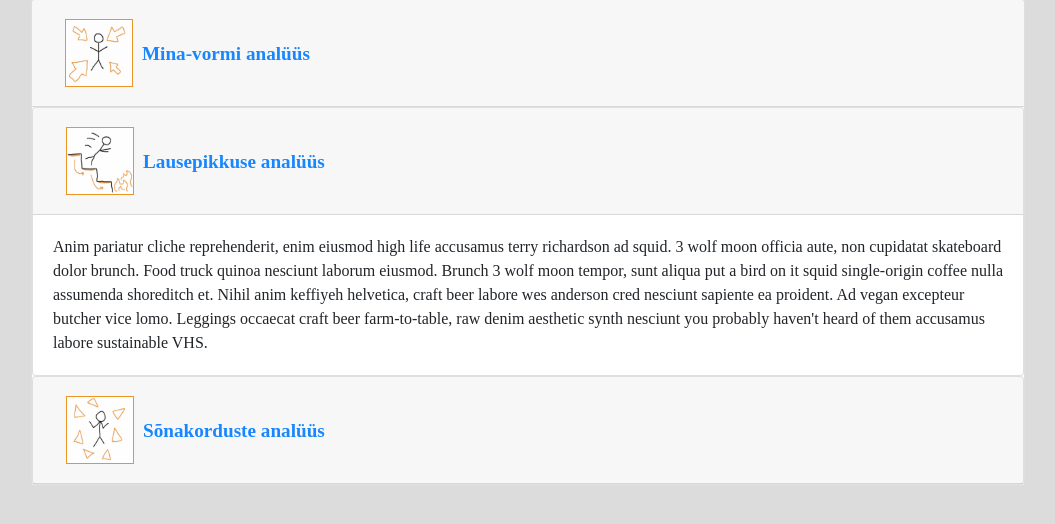
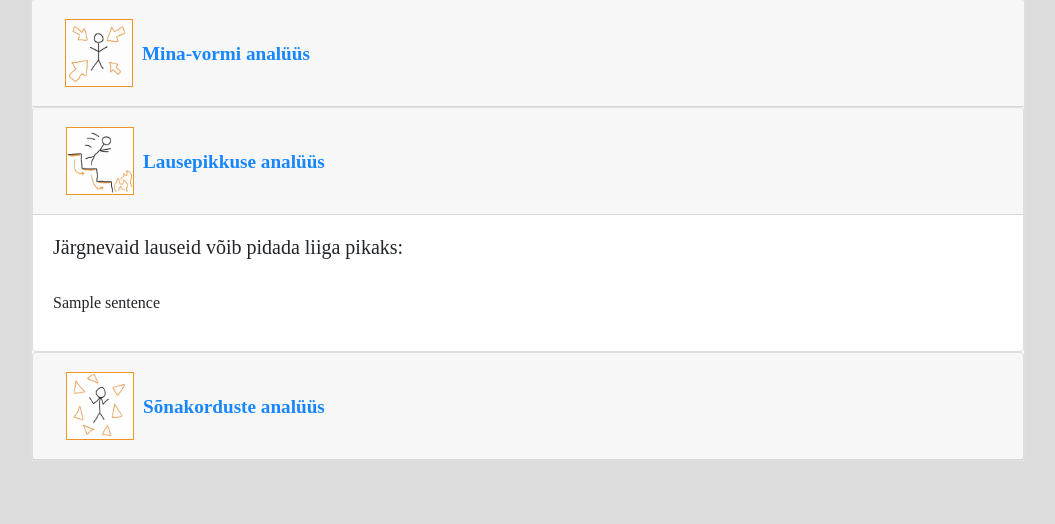
Before and after one commit to KarlKarindi/thesisanalyzer, a Flask app: template ThesisAnalyzer/templates/result.html in a window 1280 px wide, after a click on "Lausepikkuse analüüs". Shown: the part 164-688 px from the top of the page, without its empty margins (112-1167 px from the left). Run offline with Flask 2, Linux system fonts and the light colour scheme; the template is opened without the code that fills it: most values are stand-ins (such as "Sample title", 1, 10 or a date in 2020); some libraries are stand-ins or nearby versions.

Commit message:
#36 sentence length done

```diff
--- a/ThesisAnalyzer/Services/Analysis/Style/Config/config.py
+++ b/ThesisAnalyzer/Services/Analysis/Style/Config/config.py
@@ -7,7 +7,7 @@ ANALYZE_TAGS = False
 
 
 # Clause analyzer
-MAX_CLAUSE_AMOUNT = 5
+MAX_CLAUSE_AMOUNT = 4
 
 # Overused word analyzer
 OUW_NUM_WORDS_TO_ANALYZE = 20
--- a/ThesisAnalyzer/Services/Analysis/Style/sentences_length_analyzer.py
+++ b/ThesisAnalyzer/Services/Analysis/Style/sentences_length_analyzer.py
@@ -233,7 +233,7 @@ def is_sentence_too_long(clause_to_verb_chain_index):
 
     # TODO: Find optimal conditions that work the best
     # Conditions for deciding whether a sentence is too long
-    if total_clause_count > config.MAX_CLAUSE_AMOUNT and verb_chains_count >= half_of_clauses:
+    if total_clause_count > config.MAX_CLAUSE_AMOUNT and verb_chains_count >= half_of_clauses or verb_chains_count > 3:
         return True
 
     # If 5 or mmore clauses and at least 4 verbs
--- a/ThesisAnalyzer/static/styles/style.css
+++ b/ThesisAnalyzer/static/styles/style.css
@@ -82,11 +82,6 @@ footer {
   font-weight: 800;
 }
 
-.analysisHeader {
-  font-size: larger;
-  font-weight: 800;
-}
-
 .analysisResult {
   margin-top: 5px;
 }
--- a/ThesisAnalyzer/templates/result.html
+++ b/ThesisAnalyzer/templates/result.html
@@ -16,12 +16,10 @@
     <h1 class="headerResults">Tekstianalüüsi tulemused</h1>
 
     <div id="accordion">
-
       <div class="card">
         <div class="card-header" id="headingOne">
-          <h5 class="mb-0">
-            <button class="btn btn-link text-right" data-toggle="collapse" data-target="#collapseOne"
-              aria-expanded="true" aria-controls="collapseOne">
+
+          <button class="btn btn-link text-right" data-toggle="collapse" data-target="#collapseOne" href="#">
             <div class="imageContainer">
               <div class="left">
                 <img class="image" src="{{ url_for('static', filename='images/personalSentence.png') }}">
@@ -31,7 +29,7 @@
               </div>
             </div>
           </button>
-          </h5>
+
         </div>
         <div id="collapseOne" class="collapse show" aria-labelledby="headingOne" data-parent="#accordion">
           <div class="card-body">
@@ -40,10 +38,10 @@
               <h5>Tekstis ei leidu mina- või meie-vormi</h5>
               {% else %}
               <h5>Järgnevates lausetes leidub mina- või meie-vormi:</h5>
-              <br>
               <thead>
                 {%- for sentence in sentences_with_pv %}
-                <p>{{sentence}}</p>
+                <br>
+                <p><b>{{pv_in_sentences[loop.index0]}}</b> <br> {{sentence}} </p>
                 {%- endfor %}
               </thead>
               {% endif %}
@@ -54,8 +52,7 @@
         <div class="card">
           <div class="card-header" id="headingTwo">
             <h5 class="mb-0">
-              <button class="btn btn-link collapsed" data-toggle="collapse" data-target="#collapseTwo"
-                aria-expanded="true" aria-controls="collapseTwo">
+              <button class="btn btn-link collapsed" data-toggle="collapse" data-target="#collapseTwo" href="#">
                 <div class="imageContainer">
                   <div class="left">
                     <img class="image" src="{{ url_for('static', filename='images/longSentence.png') }}">
@@ -69,14 +66,15 @@
           </div>
           <div id="collapseTwo" class="collapse" aria-labelledby="headingTwo" data-parent="#accordion">
             <div class="card-body">
-              Anim pariatur cliche reprehenderit, enim eiusmod high life accusamus terry richardson ad squid. 3 wolf
-              moon
-              officia aute, non cupidatat skateboard dolor brunch. Food truck quinoa nesciunt laborum eiusmod. Brunch 3
-              wolf moon tempor, sunt aliqua put a bird on it squid single-origin coffee nulla assumenda shoreditch et.
-              Nihil anim keffiyeh helvetica, craft beer labore wes anderson cred nesciunt sapiente ea proident. Ad vegan
-              excepteur butcher vice lomo. Leggings occaecat craft beer farm-to-table, raw denim aesthetic synth
-              nesciunt
-              you probably haven't heard of them accusamus labore sustainable VHS.
+              {% if long_sentences|length == 0 %}
+              <h5>Analüüs ei tuvastanud ühtegi pikka lauset</h5>
+              {% else %}
+              <h5>Järgnevaid lauseid võib pidada liiga pikaks:</h5>
+              {%- for sentence in long_sentences %}
+              <br>
+              <p>{{sentence}}</p>
+              {%- endfor %}
+              {% endif %}
             </div>
           </div>
         </div>
```
Also changed, not shown: ThesisAnalyzer/Routes/routes.py (+10 -1 lines). Lines whose indentation alone changed are shown as unchanged.
